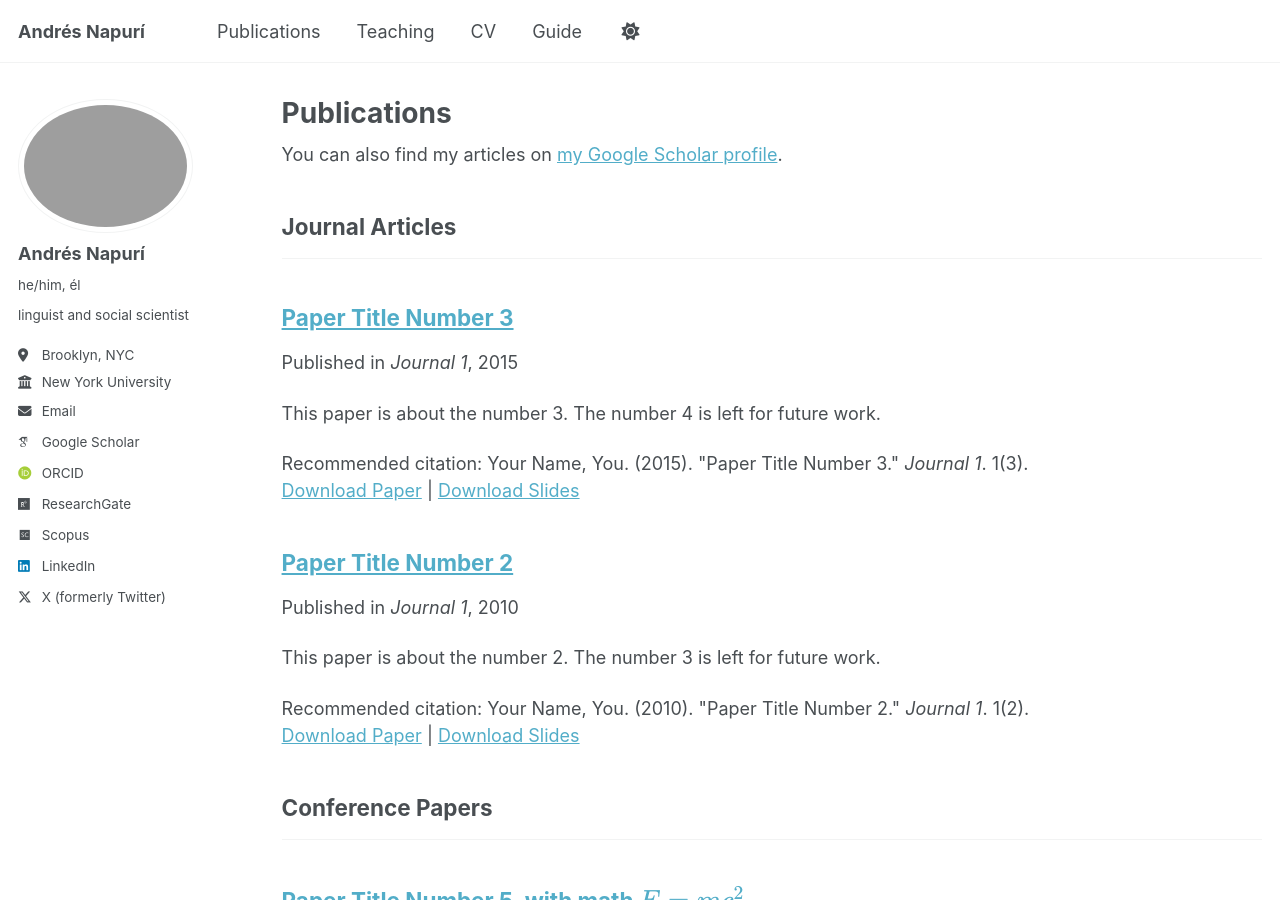
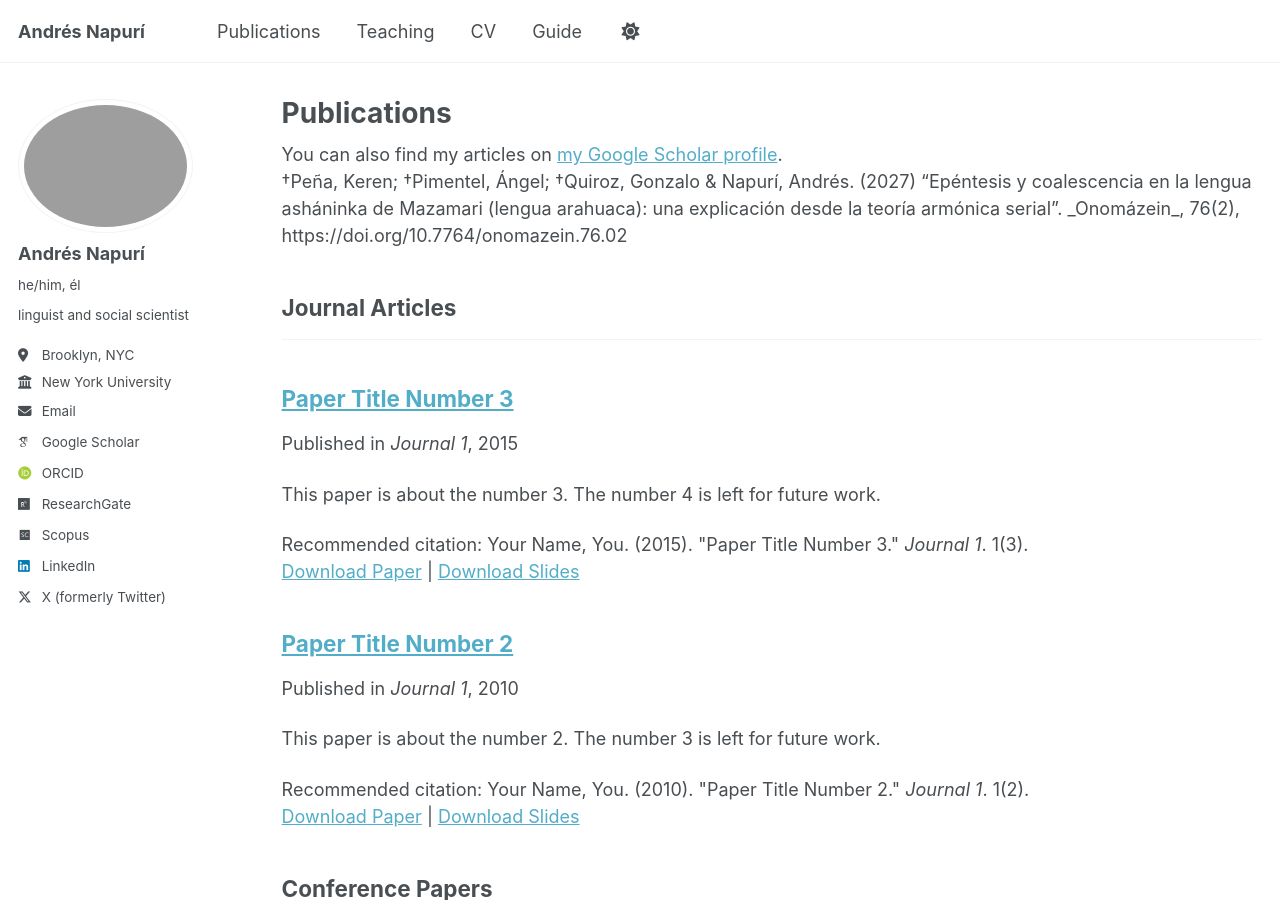
Before and after one commit to andresnapuri/andresnapuri.github.io, a Jekyll site: the page built from _pages/publications.html, in a window 1280 px wide and 900 px high. Built offline with Jekyll 4.4.1, drawn with Linux system fonts in a browser that asks for light colours; some web fonts are replaced; a script that is not in the unit is left out.

Commit message:
Update publications.html

```diff
--- a/_pages/publications.html
+++ b/_pages/publications.html
@@ -8,6 +8,8 @@ author_profile: true
 {% if site.author.googlescholar %}
   <div class="wordwrap">You can also find my articles on <a href="{{site.author.googlescholar}}">my Google Scholar profile</a>.</div>
 {% endif %}
+
+†Peña, Keren; †Pimentel, Ángel; †Quiroz, Gonzalo & Napurí, Andrés. (2027) “Epéntesis y coalescencia en la lengua asháninka de Mazamari (lengua arahuaca): una explicación desde la teoría armónica serial”. _Onomázein_, 76(2), https://doi.org/10.7764/onomazein.76.02
 
 {% include base_path %}
 
```
